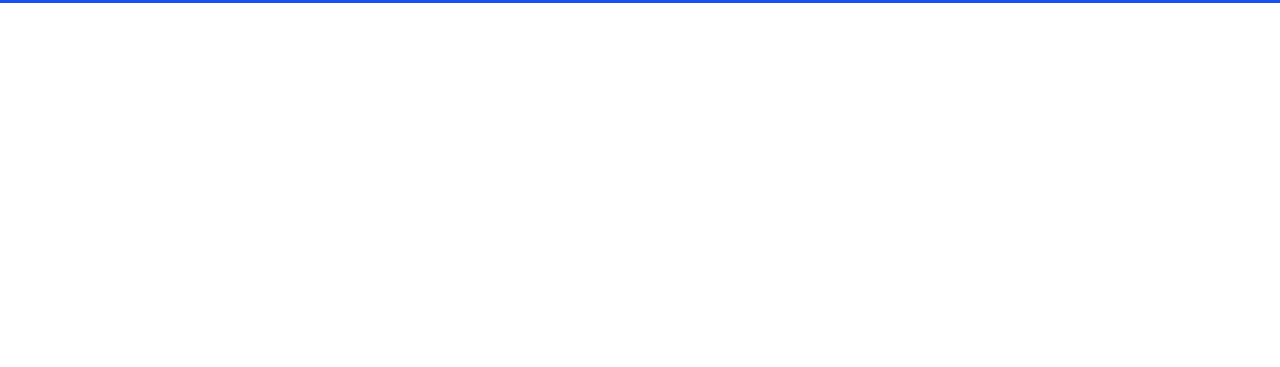
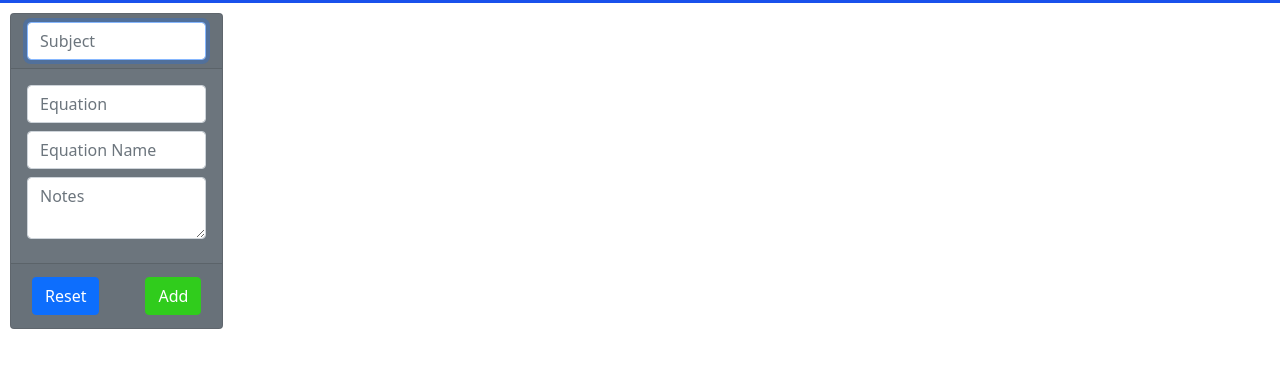
Before and after one commit to LButcherQA-BAE11/equationsApp-BackEnd, a plain HTML site: page index.html in a window 1280 px wide. Shown: the part 53-420 px from the top of the page. Drawn offline with nearby package versions, Linux system fonts and the light colour scheme; no server answers.

Commit message:
Added in form for creating cards with some styling

```diff
--- a/index.css
+++ b/index.css
@@ -4,8 +4,30 @@
     overflow: hidden;
   }
 
-  .btn.btn-primary{
+  #deleteBtn{
       margin: 5px;
+      float: left;
       background-color: crimson;
       border-color: crimson;
   }
+
+  #updateBtn{
+      float: right;
+      margin: 5px;
+  }
+
+  #addBtn{
+    float: right;
+    margin: 5px;
+    background-color:rgb(48, 204, 28) ;
+    border-color:rgb(48, 204, 28);
+  }
+
+  #resetBtn{
+      float: left;
+      margin: 5px;
+  }
+
+  #form{
+    margin: 10px;
+  }
--- a/index.html
+++ b/index.html
@@ -22,11 +22,40 @@
 
     </section>
 
-    <section>
+
+    <section id="form" class="col-2">
+        <div id="formDiv">
+            <form id="equationForm" class="card text-white bg-secondary mb-3">
+                <div class="card-header">
+                    <input name="subject" id="equationSubject" class="form-control" autofocus placeholder="Subject">
+                </div>
+                <div class="card-body">
+                    <div class="card-title">
+
+                        <input name="equationFormula" id="equation" class="form-control" min="0" placeholder="Equation">
+                    </div>
+                    <div class="card-text">
+                        <input name="name" id="equationName" class="form-control mb-2" min="0"
+                            placeholder="Equation Name">
+
+                        <textarea name="description" id="equationDesc" class="form-control mb-2" min="0"
+                            placeholder="Notes"></textarea>
+                    </div>
+                </div>
+                <div class="card-footer">
+                    <button id="resetBtn" type="reset" class="btn btn-primary">Reset</button>
+                    <button id="addBtn" type="submit" class="btn btn-primary">Add</button>
+                </div>
+            </form>
+        </div>
+    </section>
+
+    <section id="cardDisplay">
         <div id="output" class="m-2 card-group row row-cols-4 g-4">
 
         </div>
     </section>
+
 
 
 
--- a/index.js
+++ b/index.js
@@ -75,6 +75,7 @@ function renderEquation(equation) {
     newEquation.appendChild(equationFooter);
 
     const deleteEquationButton = document.createElement("button");
+    deleteEquationButton.id = "deleteBtn"
     deleteEquationButton.className = "btn btn-primary";
     deleteEquationButton.innerText = "Delete";
     deleteEquationButton.addEventListener('click', function () {
@@ -83,6 +84,7 @@ function renderEquation(equation) {
     equationFooter.appendChild(deleteEquationButton);
 
     const updateEquationButton = document.createElement("button");
+    updateEquationButton.id = "updateBtn"
     updateEquationButton.className = "btn btn-secondary";
     updateEquationButton.innerText = "Update";
     updateEquationButton.addEventListener('click', function () {
```
